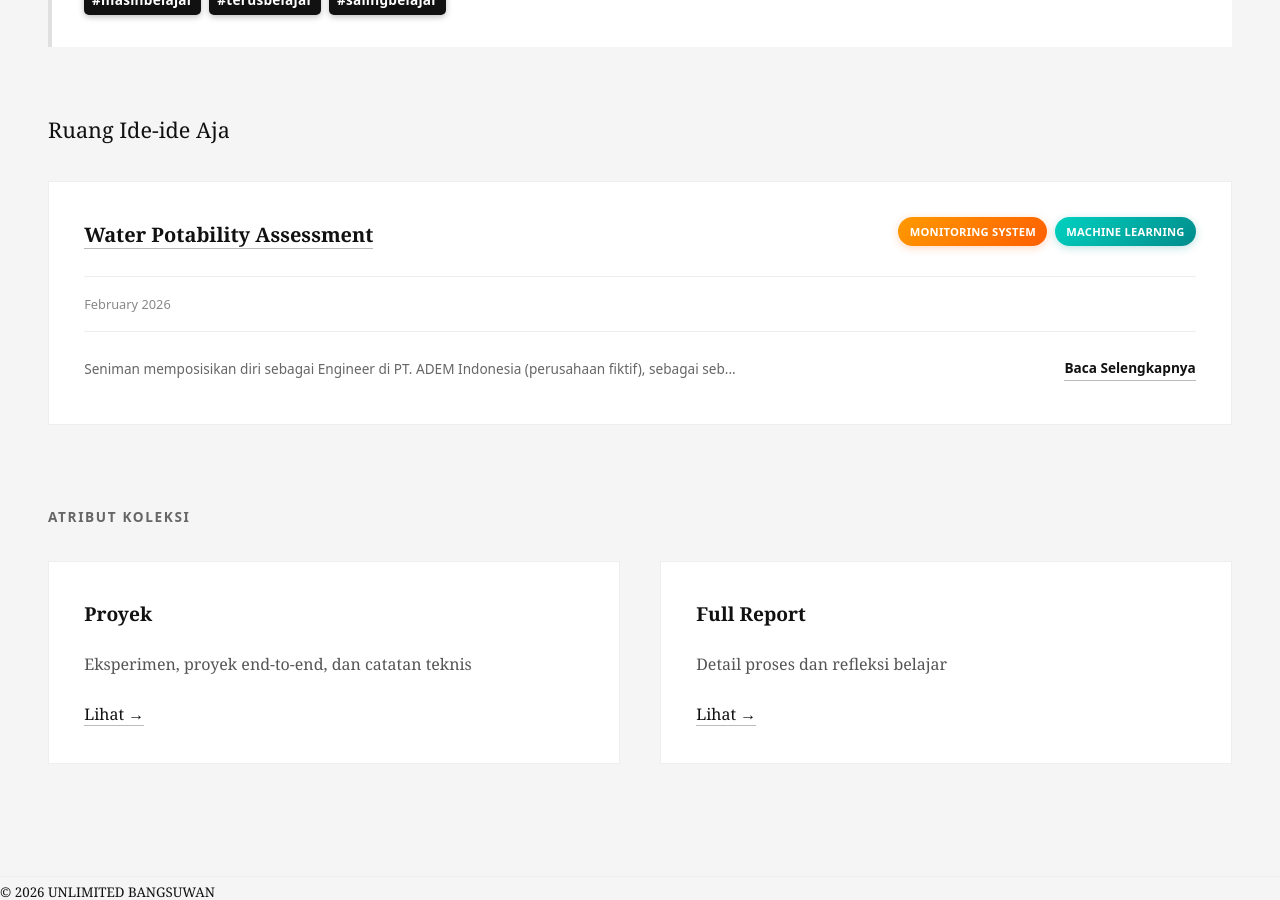
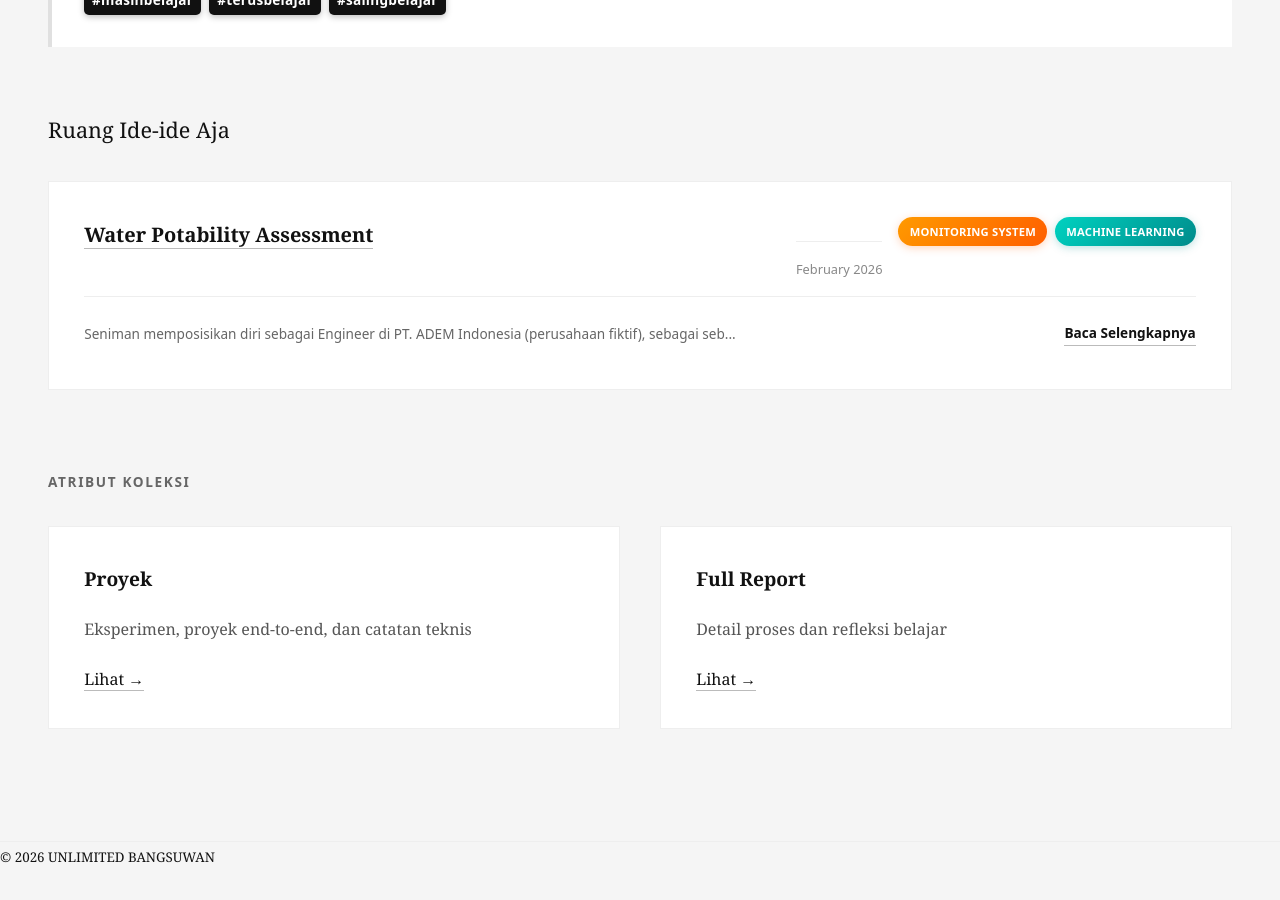
Before and after one commit to Sulbae/Sulbae.github.io, a Jekyll site: the page built from index.md, in a window 1280 px wide and 900 px high, scrolled down 1252 px. Built offline with Jekyll 4.4.1, drawn with Linux system fonts in a browser that asks for light colours; after the commit the page ends 2122 px from its top, so only the background shows below that.

Commit message:
Update index.md

```diff
--- a/index.md
+++ b/index.md
@@ -60,6 +60,7 @@ title: Home
             {{ project.title }}
           </a>
         </h3>
+        <small class="project-date">{{ project.date | date: "%B %Y" }}</small>
         <!--Tags-->
         {% if project.tags %}
         <div class="project-tags-inline">
@@ -70,7 +71,6 @@ title: Home
         {% endif %}
       </div>
       <!--Project Summary-->
-      <small class="project-date">{{ project.date | date: "%B %Y" }}</small>
       <details class="project-summary">
         <summary class="summary-toggle">
           <!--Teks Preview-->
```
